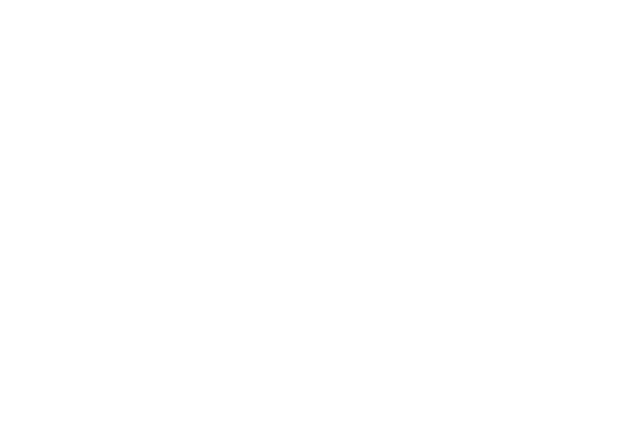
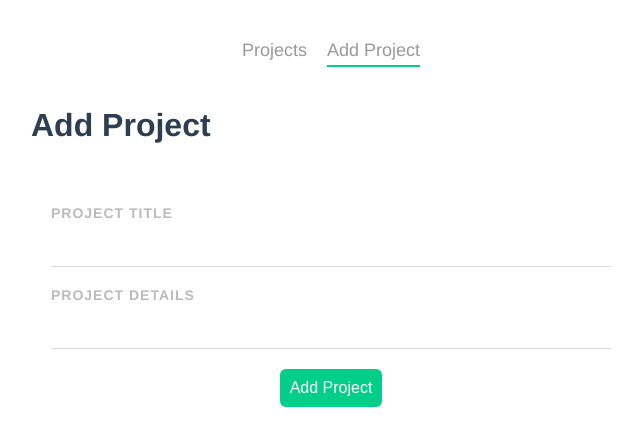
Before and after one commit to gloriabee/project_planner, a Vue app: page /addProject in a window 1280 px wide. Before the commit this address had no page. Shown: the top 446 px of the page, without its empty margins (309-951 px from the left). Built offline with nearby package versions, Linux system fonts and the light colour scheme; the HTML template or start-up script is replaced by a standard one.

Commit message:
style decoration for add project page feature

```diff
--- a/database/db.json
+++ b/database/db.json
@@ -1,22 +1,16 @@
 {
   "projects": [
-    {
-      "id": 3,
-      "title": "project title 3",
-      "detail": "project detail 3",
-      "complete": true
-    },
     {
       "id": 4,
       "title": "project title 3",
       "detail": "project detail 3",
-      "complete": true
+      "complete": false
     },
     {
       "id": 5,
       "title": "project title 3",
       "detail": "project detail 3",
-      "complete": true
+      "complete": false
     }
   ]
 }
--- a/src/App.vue
+++ b/src/App.vue
@@ -1,10 +1,15 @@
 <template>
-  <nav>
-
-  </nav>
+  <Navbar></Navbar>
   <router-view/>
 </template>
 
+<script>
+ import Navbar from './components/Navbar'
+export default {
+  components: { Navbar },
+
+ }
+</script>
 <style>
 #app {
   font-family: Avenir, Helvetica, Arial, sans-serif;
--- /dev/null
+++ b/src/components/Navbar.vue
@@ -0,0 +1,32 @@
+<template>
+  <nav class="main-nav">
+    <router-link to="/">Projects</router-link>
+    <router-link :to="{name:'AddProject'}">Add Project</router-link>
+  </nav>
+</template>
+
+<script>
+export default {
+
+}
+</script>
+
+<style>
+    .main-nav{
+        text-align: center;
+        margin: 40px auto;
+    }
+
+    .main-nav a{
+        display: inline-block;
+        text-decoration: none;
+        margin: 0 10px;
+        color: #999;
+        font-size: 18px;
+    }
+
+    a.router-link-active{
+        border-bottom: 2px solid #00ce89;
+        padding-bottom: 4px;
+    }
+</style>
--- a/src/router/index.js
+++ b/src/router/index.js
@@ -1,11 +1,17 @@
 import { createRouter, createWebHistory } from 'vue-router'
 import HomeView from '../views/HomeView.vue'
+import AddProject from '../views/AddProject.vue'
 
 const routes = [
   {
     path: '/',
     name: 'home',
     component: HomeView
+  },
+  {
+    path: '/addProject',
+    name: 'AddProject',
+    component: AddProject
   }
 
 ]
--- /dev/null
+++ b/src/views/AddProject.vue
@@ -0,0 +1,65 @@
+<template>
+    <!-- page က refresh ဖြစ်မှာမဟုတ်လို့ action မလို -->
+    <h1>Add Project</h1>
+  <form>
+    <label for="title">Project Title</label>
+    <input type="text">
+
+    <label for="details">Project Details</label>
+    <input type="text">
+
+    <button>Add Project</button>
+
+  </form>
+</template>
+
+<script>
+export default {
+
+}
+</script>
+
+<style>
+    form{
+        background: white;
+        padding: 20px;
+        border-radius: 10px;
+    }
+
+    label{
+        display: block;
+        color: #bbb;
+        text-transform: uppercase;
+        font-size: 14px;
+        font-weight: bold;
+        letter-spacing: 1px;
+        margin: 20px 0 10px 0;
+    }
+
+    input{
+        padding: 10px;
+        border: 0;
+        border-bottom: 1px solid #ddd;
+        width: 100%;
+        box-sizing: border-box;
+    }
+
+    textarea{
+        border: 1px solid #ddd;
+        padding: 10px;
+        width: 100%;
+        box-sizing: border-box;
+        height: 100px;
+    }
+
+    form button{
+        display: block;
+        margin: 20px auto 0;
+        background: #00ce89;
+        color: white;
+        padding: 10px;
+        border: 0;
+        border-radius: 6px;
+        font-size: 16px;
+    }
+</style>
```
